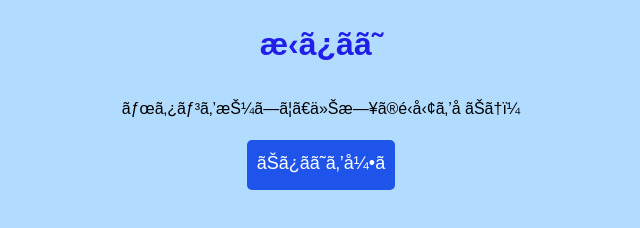
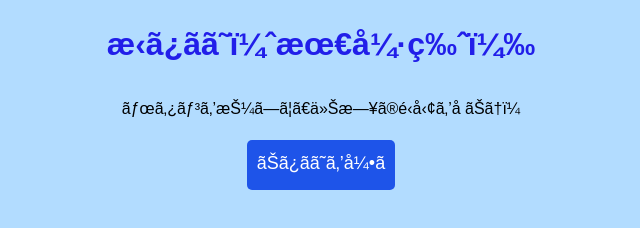
Before and after one commit to hsha24009-Kazehaya/koimikuji, a plain HTML site: page index.html in a window 1280 px wide. Shown: the whole page, without its empty margins (319-959 px from the left). Drawn offline with Linux system fonts and the light colour scheme.

Commit message:
タイトルの変更

```diff
--- a/index.html
+++ b/index.html
@@ -2,17 +2,16 @@
 <html lang="ja">
     <head>
         <meta charset="UFT-8">
-        <title>恋みくじ</title>
+        <title>恋みくじアプリ</title>
         <link rel="stylesheet" href="style.css">
     </head>
     <body>
-        <h1>恋みくじ</h1>
+        <h1>恋みくじ（最強版）</h1>
         <p>ボタンを押して、今日の運勢を占おう！</p>
         <button id="よーし！">おみくじを引く</button>
         <div id="はいー！" class="result">
 
         </div>
-
     <script src="script.js"></script>
 </body>
 </html>
```
